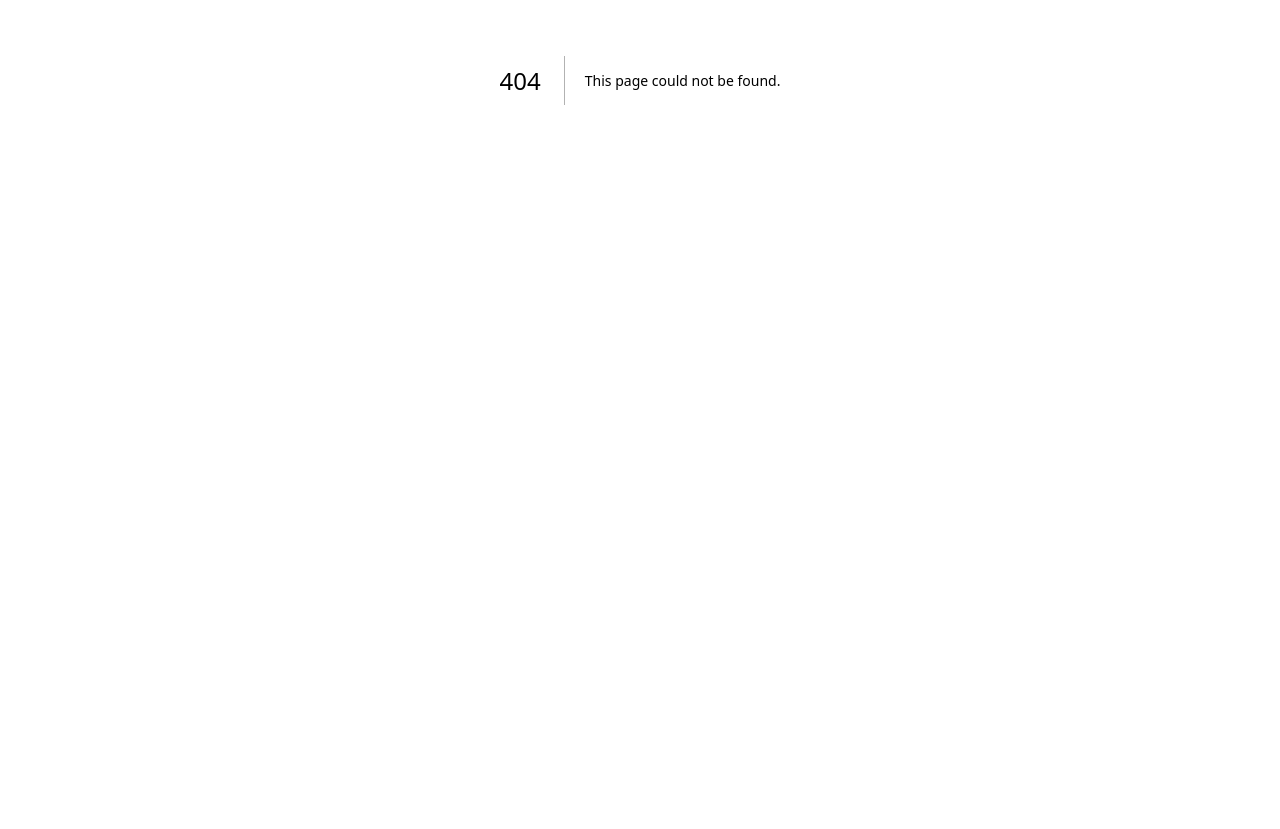
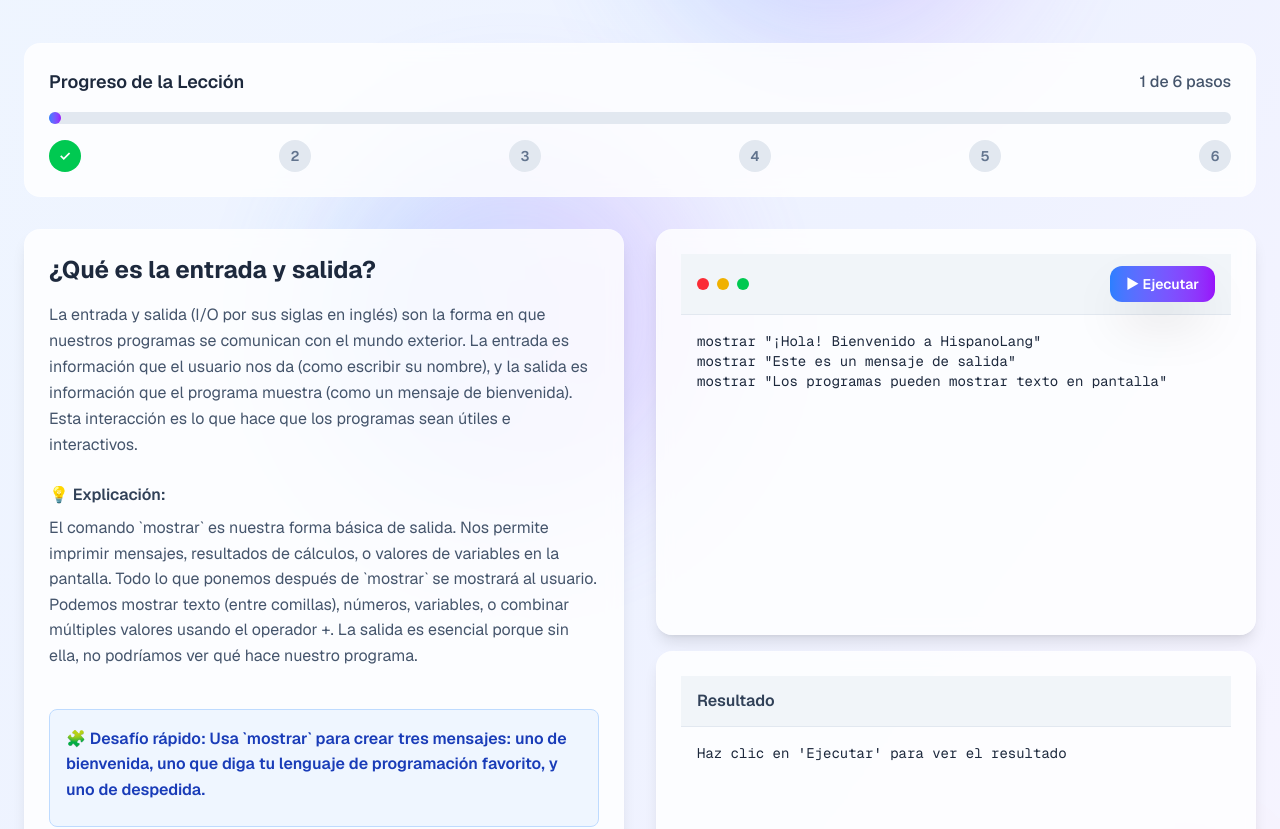
Before and after one commit to nicvazquezdev/hispano-lang-website, a Next.js app: page /lecciones/entrada-salida in a window 1280 px wide. Before the commit this address had no page. Shown: the part 320-1149 px from the top of the page. Before the commit the page ends 800 px from the top, so only its background shows below. Built offline with nearby package versions, Linux system fonts and the light colour scheme.

Commit message:
Add EntradaSalidaLesson component with interactive lessons on user input and output. Update LeccionesPage to comment out the previous lesson for better organization and clarity in lesson structure.

```diff
--- /dev/null
+++ b/app/lecciones/entrada-salida/page.tsx
@@ -0,0 +1,110 @@
+import LessonPage from "@/components/lessons/LessonPage";
+
+export default function EntradaSalidaLesson() {
+  const steps = [
+    {
+      title: "¿Qué es la entrada y salida?",
+      content:
+        "La entrada y salida (I/O por sus siglas en inglés) son la forma en que nuestros programas se comunican con el mundo exterior. La entrada es información que el usuario nos da (como escribir su nombre), y la salida es información que el programa muestra (como un mensaje de bienvenida). Esta interacción es lo que hace que los programas sean útiles e interactivos.",
+      code: `mostrar "¡Hola! Bienvenido a HispanoLang"
+mostrar "Este es un mensaje de salida"
+mostrar "Los programas pueden mostrar texto en pantalla"`,
+      explanation:
+        "El comando `mostrar` es nuestra forma básica de salida. Nos permite imprimir mensajes, resultados de cálculos, o valores de variables en la pantalla. Todo lo que ponemos después de `mostrar` se mostrará al usuario. Podemos mostrar texto (entre comillas), números, variables, o combinar múltiples valores usando el operador +. La salida es esencial porque sin ella, no podríamos ver qué hace nuestro programa.",
+      challenge:
+        "🧩 Desafío rápido: Usa `mostrar` para crear tres mensajes: uno de bienvenida, uno que diga tu lenguaje de programación favorito, y uno de despedida.",
+    },
+    {
+      title: "Mostrando Variables",
+      content:
+        "Además de mostrar texto fijo, podemos mostrar el contenido de variables. Esto es muy útil para ver qué información está almacenada en nuestro programa y para crear mensajes dinámicos que cambien según los datos.",
+      code: `variable nombre = "María"
+variable edad = 28
+variable ciudad = "Barcelona"
+
+mostrar nombre
+mostrar edad
+mostrar "Hola, soy " + nombre
+mostrar "Tengo " + edad + " años"
+mostrar "Vivo en " + ciudad`,
+      explanation:
+        "Podemos mostrar variables de dos formas: directamente (solo la variable) o combinándolas con texto usando el operador +. Cuando combinamos texto con variables, HispanoLang convierte automáticamente los números a texto para poder unirlos. Esta concatenación nos permite crear mensajes personalizados y dinámicos. Es la base para crear interfaces de usuario que se adapten a diferentes datos y situaciones.",
+      challenge:
+        "🧩 Desafío rápido: Crea variables para tu comida favorita, tu color favorito y tu año de nacimiento. Luego crea un mensaje completo que combine las tres usando `mostrar`.",
+    },
+    {
+      title: "Entrada Básica: Comando leer",
+      content:
+        "El comando `leer` nos permite obtener información del usuario. Cuando usamos `leer` seguido de un nombre de variable, el programa se detiene y espera a que el usuario escriba algo. Lo que el usuario escriba se guardará en esa variable y podremos usarlo en nuestro programa.",
+      code: `leer nombre
+mostrar "¡Hola " + nombre + "!"
+
+leer edad
+mostrar "Tienes " + edad + " años"`,
+      explanation:
+        "El comando `leer` es fundamental para crear programas interactivos. Cuando el programa llega a una línea con `leer`, se pausa y espera que el usuario escriba algo y presione Enter. Lo que el usuario escriba se guarda automáticamente en la variable que especificamos. Esto nos permite crear programas que se adapten a cada usuario, recopilando información como nombres, edades, preferencias, o cualquier otro dato que necesitemos. Es importante entender que `leer` siempre espera input del usuario antes de continuar.",
+      challenge:
+        "🧩 Desafío rápido: Usa `leer` para pedir el nombre del usuario y su comida favorita. Luego muestra un mensaje personalizado como 'Hola [nombre], a ti también te gusta [comida]'.",
+    },
+    {
+      title: "Entrada con Mensaje",
+      content:
+        "Podemos hacer que `leer` sea más claro agregando un mensaje que le indique al usuario qué debe escribir. Esto se hace poniendo el mensaje entre comillas después del nombre de la variable. Así el usuario sabe exactamente qué información se espera de él.",
+      code: `leer nombre "¿Cuál es tu nombre?"
+mostrar "Hola " + nombre
+
+leer edad "¿Cuántos años tienes?"
+mostrar "Tienes " + edad + " años"
+
+leer ciudad "¿De dónde eres?"
+mostrar "Qué bonito es " + ciudad`,
+      explanation:
+        "Agregar mensajes descriptivos a `leer` mejora enormemente la experiencia del usuario. En lugar de que el programa simplemente se detenga sin explicación, el usuario ve un mensaje claro que le indica qué debe ingresar. Esto hace que nuestros programas sean más profesionales y fáciles de usar. La sintaxis es: `leer variable 'mensaje'`. El mensaje debe ir entre comillas y aparecerá antes de que el usuario escriba. Esta práctica es fundamental en programación: siempre debemos comunicar claramente qué esperamos del usuario.",
+      challenge:
+        "🧩 Desafío rápido: Crea un programa que pida el nombre del usuario, su edad, y su ciudad natal (cada uno con un mensaje claro). Luego muestra toda la información en un mensaje completo.",
+    },
+    {
+      title: "Combinando Entrada y Salida",
+      content:
+        "La verdadera potencia surge cuando combinamos entrada y salida para crear programas interactivos. Podemos pedir información al usuario, procesarla (hacer cálculos, combinarla con otras variables), y mostrar resultados personalizados.",
+      code: `leer nombre "¿Cómo te llamas?"
+leer edad "¿Cuántos años tienes?"
+
+variable edad_en_10_anos = edad + 10
+
+mostrar "Hola " + nombre + ", ¡es un placer conocerte!"
+mostrar "Actualmente tienes " + edad + " años"
+mostrar "En 10 años tendrás " + edad_en_10_anos + " años"`,
+      explanation:
+        "Este ejemplo muestra el ciclo completo de interacción: pedimos información (entrada), la procesamos (cálculos), y mostramos resultados (salida). Primero usamos `leer` para obtener el nombre y edad del usuario. Luego hacemos un cálculo simple (sumar 10 años) y finalmente usamos `mostrar` varias veces para presentar la información de forma clara y ordenada. Este patrón (entrada → procesamiento → salida) es la base de casi todos los programas. Nos permite crear aplicaciones que resuelvan problemas reales y se adapten a las necesidades específicas de cada usuario.",
+      challenge:
+        "🧩 Desafío rápido: Pide al usuario dos números, súmalos, réstalos y multiplícalos. Muestra los tres resultados con mensajes descriptivos.",
+    },
+    {
+      title: "¡Práctica libre!",
+      content:
+        "Ahora es tu turno de crear programas completamente interactivos. Combina `leer` y `mostrar` para crear diálogos, hacer preguntas, realizar cálculos con datos del usuario, y presentar resultados de forma clara.",
+      code: `leer nombre "¿Cómo te llamas?"
+mostrar "¡Hola " + nombre + "!"
+
+leer edad "¿Cuántos años tienes?"
+mostrar "Tienes " + edad + " años"`,
+      explanation:
+        "En esta práctica libre puedes experimentar creando programas que interactúen con el usuario de formas creativas. Intenta crear conversaciones, cuestionarios, calculadoras interactivas, o cualquier programa que necesite información del usuario. La clave está en pensar en qué información necesitas, cómo pedirla de forma clara, y cómo presentar los resultados de manera útil. Recuerda que un buen programa siempre comunica claramente qué espera del usuario y muestra resultados comprensibles.",
+      challenge:
+        "🧩 Desafío rápido: Crea un programa que pida el nombre, edad y hobby del usuario. Luego calcula en qué año nació (aproximadamente) y muestra un perfil completo con toda la información.",
+      summary:
+        "🧠 Recuerda:\n\n• Usa `mostrar` para presentar información al usuario.\n• Usa `leer` para obtener información del usuario.\n• Agrega mensajes descriptivos a `leer` para claridad.\n• Combina entrada y salida para crear programas interactivos.\n• El patrón entrada → procesamiento → salida es fundamental.\n• ¡La comunicación clara con el usuario es esencial!",
+    },
+  ];
+
+  return (
+    <LessonPage
+      badge={{ emoji: "💬", text: "Lección 3" }}
+      title="Entrada y Salida en"
+      titleGradient=" Hispano Lang"
+      description="Aprende a interactuar con el usuario mediante entrada y salida"
+      steps={steps}
+    />
+  );
+}
--- a/app/lecciones/page.tsx
+++ b/app/lecciones/page.tsx
@@ -23,7 +23,7 @@ export default function LeccionesPage() {
       duration: "15 min",
       completed: false,
     },
-    {
+    /*{
       id: "entrada-salida",
       title: "Entrada y Salida",
       description: "Interactúa con el usuario",
@@ -31,7 +31,7 @@ export default function LeccionesPage() {
       difficulty: "Principiante",
       duration: "12 min",
       completed: false,
-    },
+    },*/
     {
       id: "operadores",
       title: "Operadores",
```
